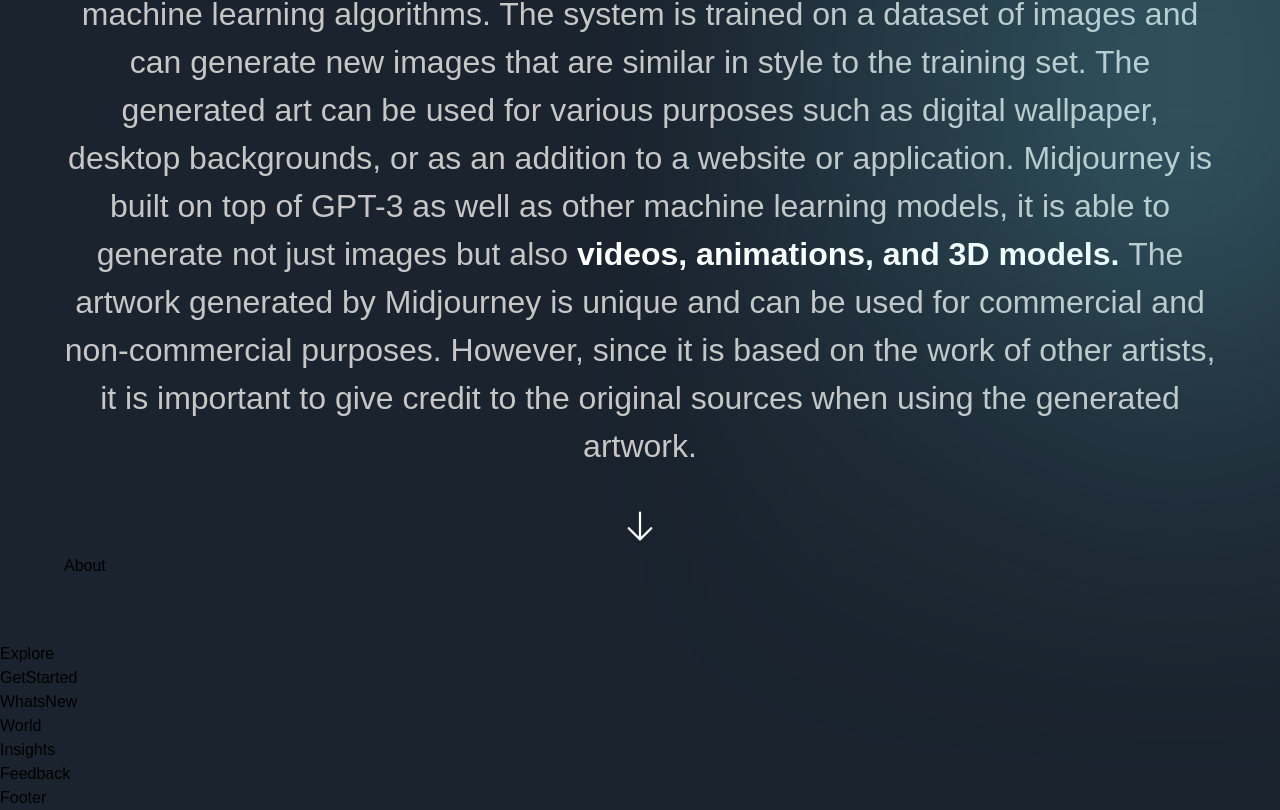
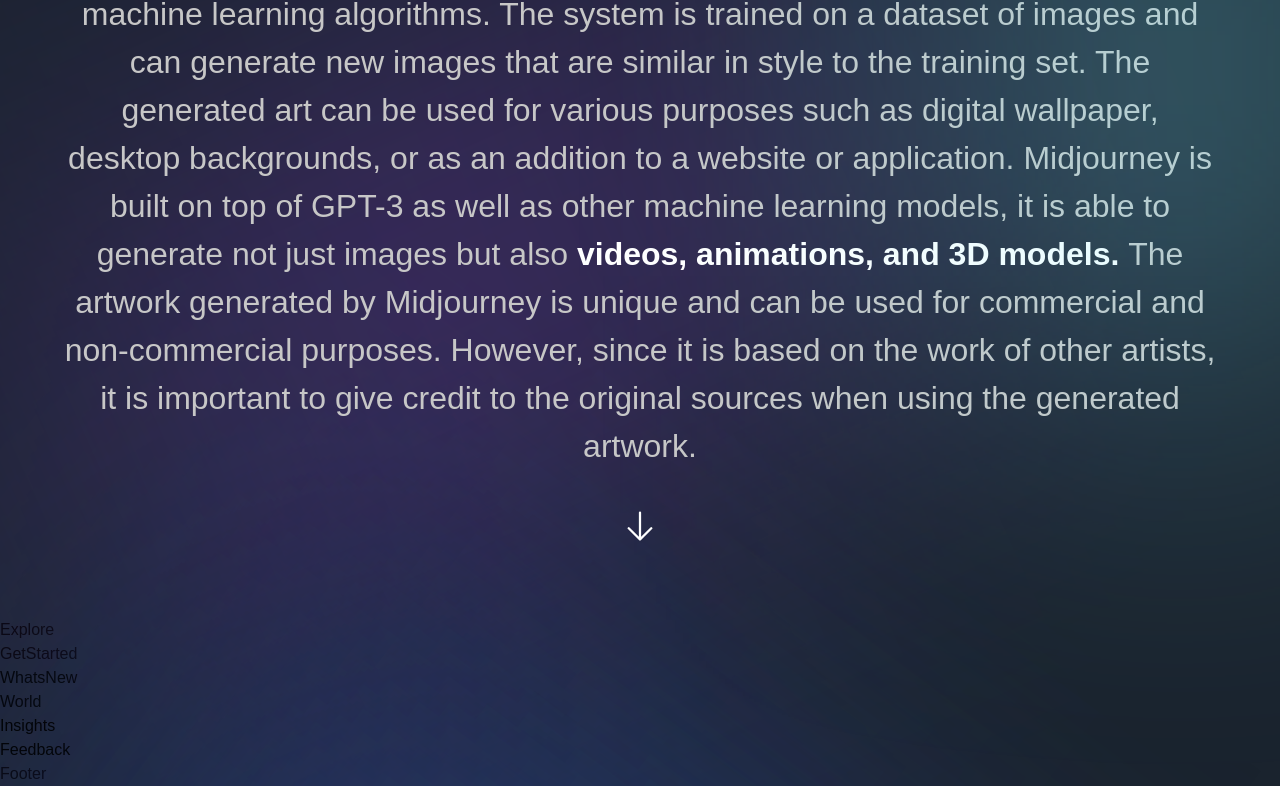
Before and after one commit to swynnejr/midjourney-app, a Next.js app: page / in a window 1280 px wide. Shown: the part 1558-2368 px from the top of the page. After the commit the page ends 2344 px from the top, so only its background shows below. Built offline with nearby package versions, Linux system fonts and the light colour scheme; grey boxes are pictures that could not be loaded; a web font is replaced by a local one.

Commit message:
Layout styling and formatting

```diff
--- a/app/page.tsx
+++ b/app/page.tsx
@@ -5,14 +5,23 @@
   return (
     <div className="bg-primary-black overflow-hidden">
       <Navbar />
-      <Hero className="-mt-28" />
+      <Hero />
+      <div className="relative">
       <About />
+        <div className="gradient-03 z-0" />
       <Explore />
+      </div>
       <GetStarted />
+      <div className="relative">
       <WhatsNew />
+        <div className="gradient-04 z-0" />
       <World />
+      </div>
+      <div className="relative">
       <Insights />
+        <div className="gradient-04 z-0" />
       <Feedback />
+      </div>
       <Footer />
     </div>
   );
--- a/sections/About.tsx
+++ b/sections/About.tsx
@@ -12,7 +12,7 @@
 
 function About({}: Props) {
   return (
-    <section className={`${styles.paddings} relative z-10 -mt-56`}>
+    <section className={`${styles.paddings} relative z-10 -mt-32 sm:-mt-40 md:-mt-56`}>
       <div className="gradient-02 z-0" />
       <motion.div
         variants={staggerContainer as any}
@@ -37,7 +37,6 @@
           <ArrowDownIcon className="text-white w-[18px] h-[28px] sm:w-[36px] md:h-[56px] object-contain mt-[28px]"  />
         </motion.div>
       </motion.div>
-      About
     </section>
   )
 }
```
